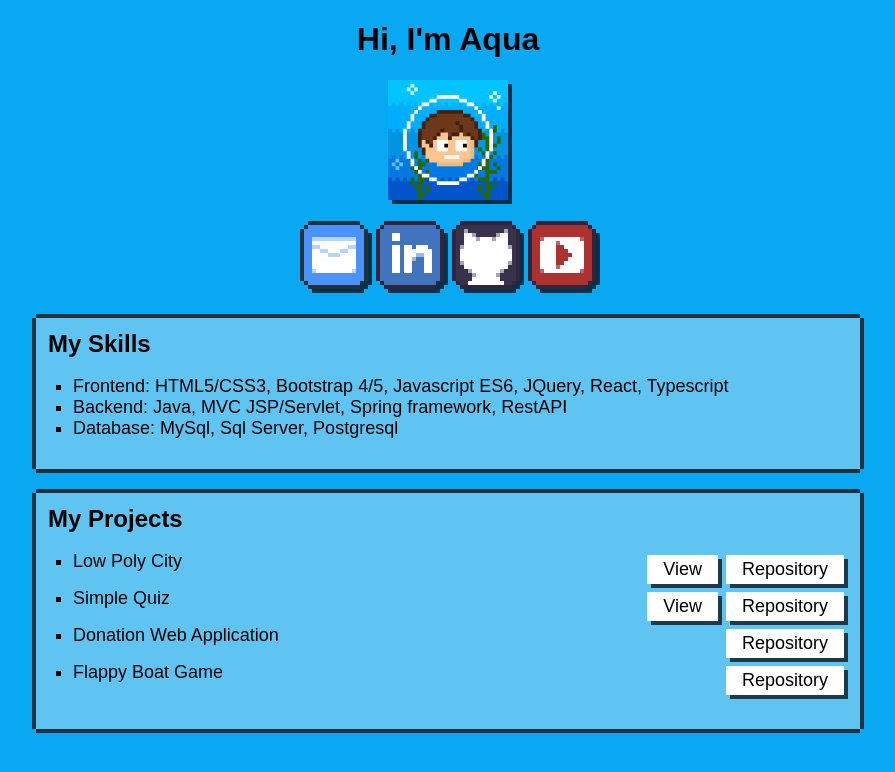
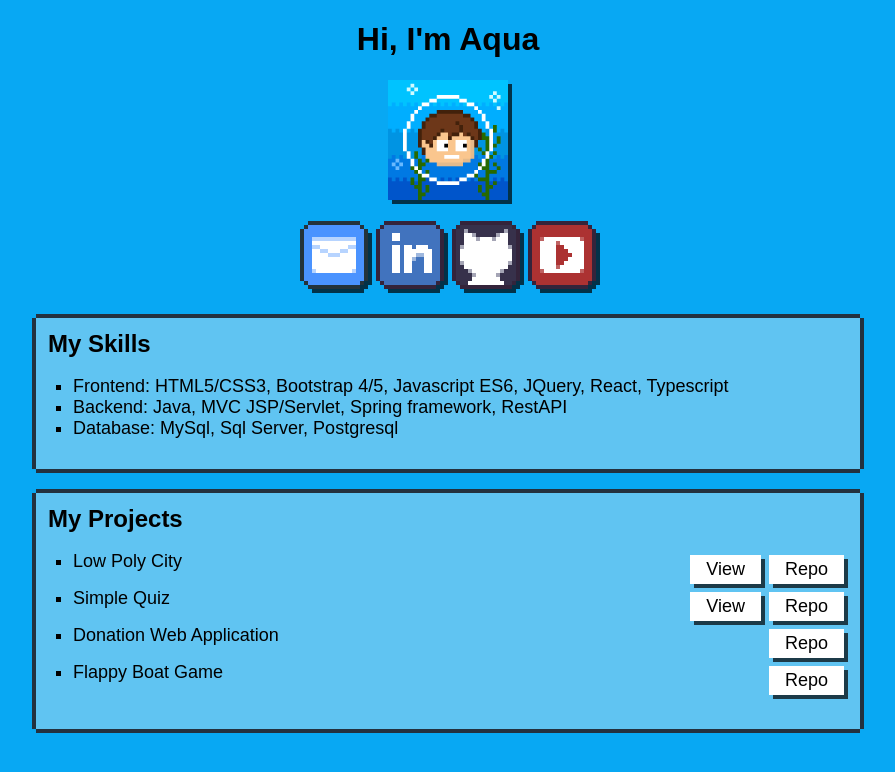
Before and after one commit to aquapaka/aquapaka.github.io, a React (Create React App) app: page / in a window 1280 px wide. Shown: the top 772 px of the page, without its empty margins (192-1087 px from the left). Built offline with nearby package versions, Linux system fonts and the light colour scheme; a web font is replaced by a local one.

Commit message:
Change Repository button label to Repo

```diff
--- a/src/components/ProjectBox.tsx
+++ b/src/components/ProjectBox.tsx
@@ -25,7 +25,7 @@ const ProjectBox: React.FC<Props> = ({projects, isLoading}) => (
                         {project.name}
                         <span>
                             <DropShadowNormalButton href={project.websiteUrl} target="_blank">View</DropShadowNormalButton>
-                            <DropShadowNormalButton href={project.repositoryUrl} target="_blank">Repository</DropShadowNormalButton>
+                            <DropShadowNormalButton href={project.repositoryUrl} target="_blank">Repo</DropShadowNormalButton>
                         </span>
                     </ProjectItem>
                 </li>
```
